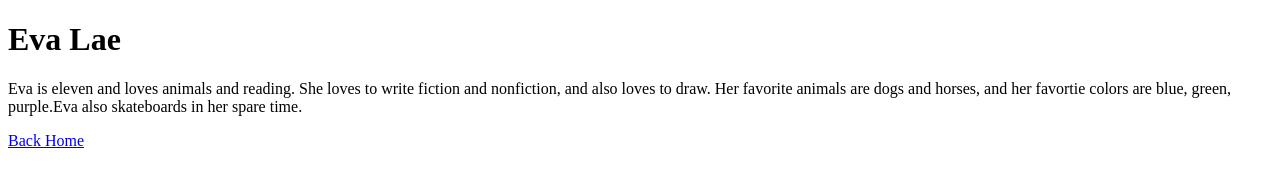
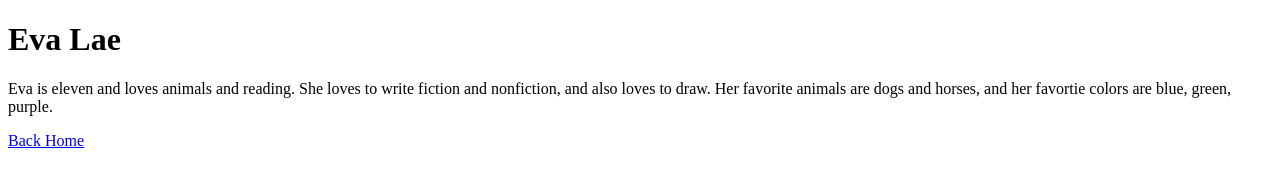
Before and after one commit to colinmegill/kidsbioblog, a Gatsby site: page /eva in a window 1280 px wide. Built offline with nearby package versions, Linux system fonts and the light colour scheme; Gatsby itself is replaced by a stand-in of ours.

Commit message:
Update eva.mdx

```diff
--- a/src/pages/eva.mdx
+++ b/src/pages/eva.mdx
@@ -1,5 +1,5 @@
 # Eva Lae
 
-Eva is eleven and loves animals and reading. She loves to write fiction and nonfiction, and also loves to draw. Her favorite animals are dogs and horses, and her favortie colors are blue, green, purple.Eva also skateboards in her spare time.
+Eva is eleven and loves animals and reading. She loves to write fiction and nonfiction, and also loves to draw. Her favorite animals are dogs and horses, and her favortie colors are blue, green, purple.
 
 [Back Home](/)
```
